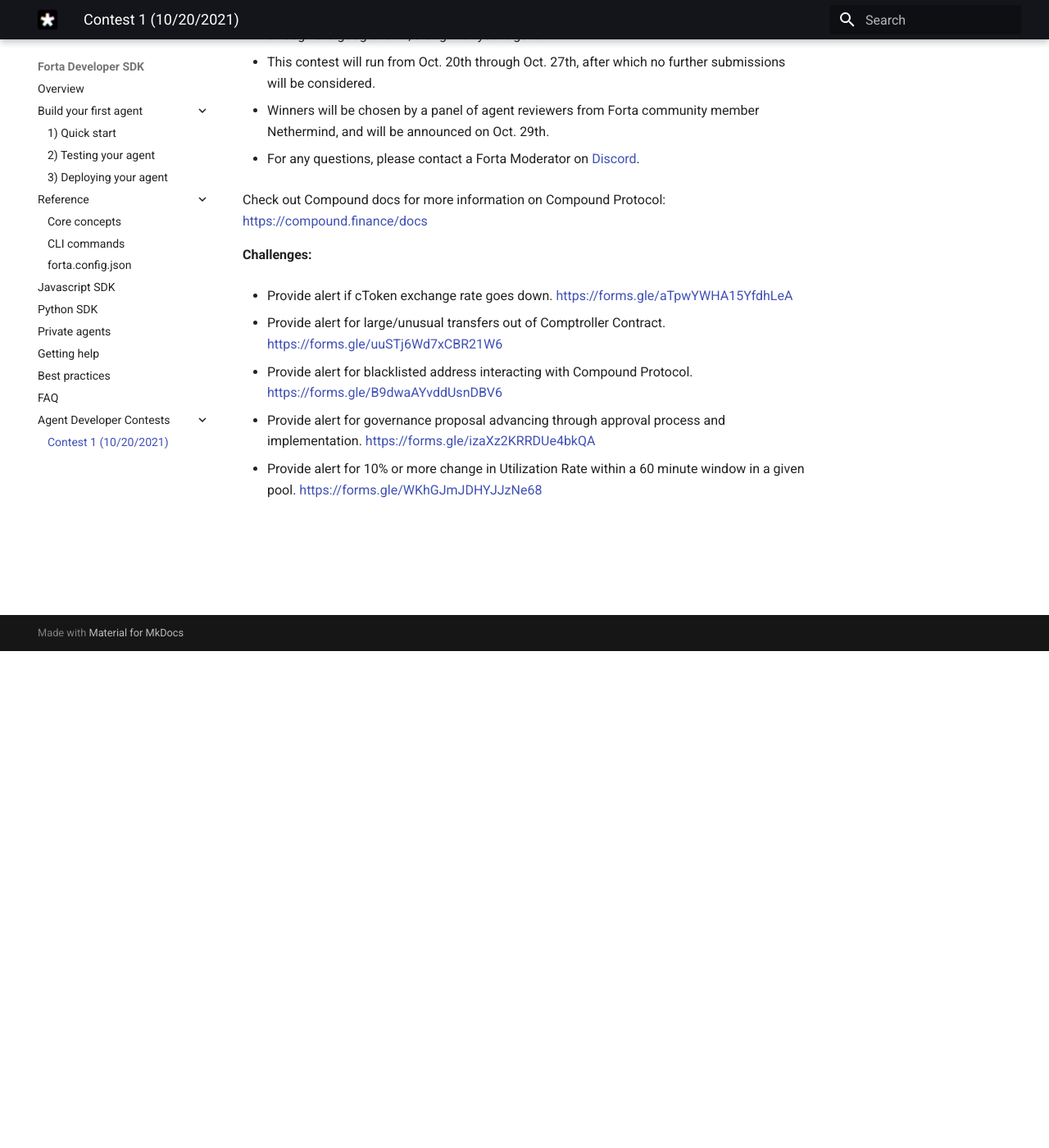
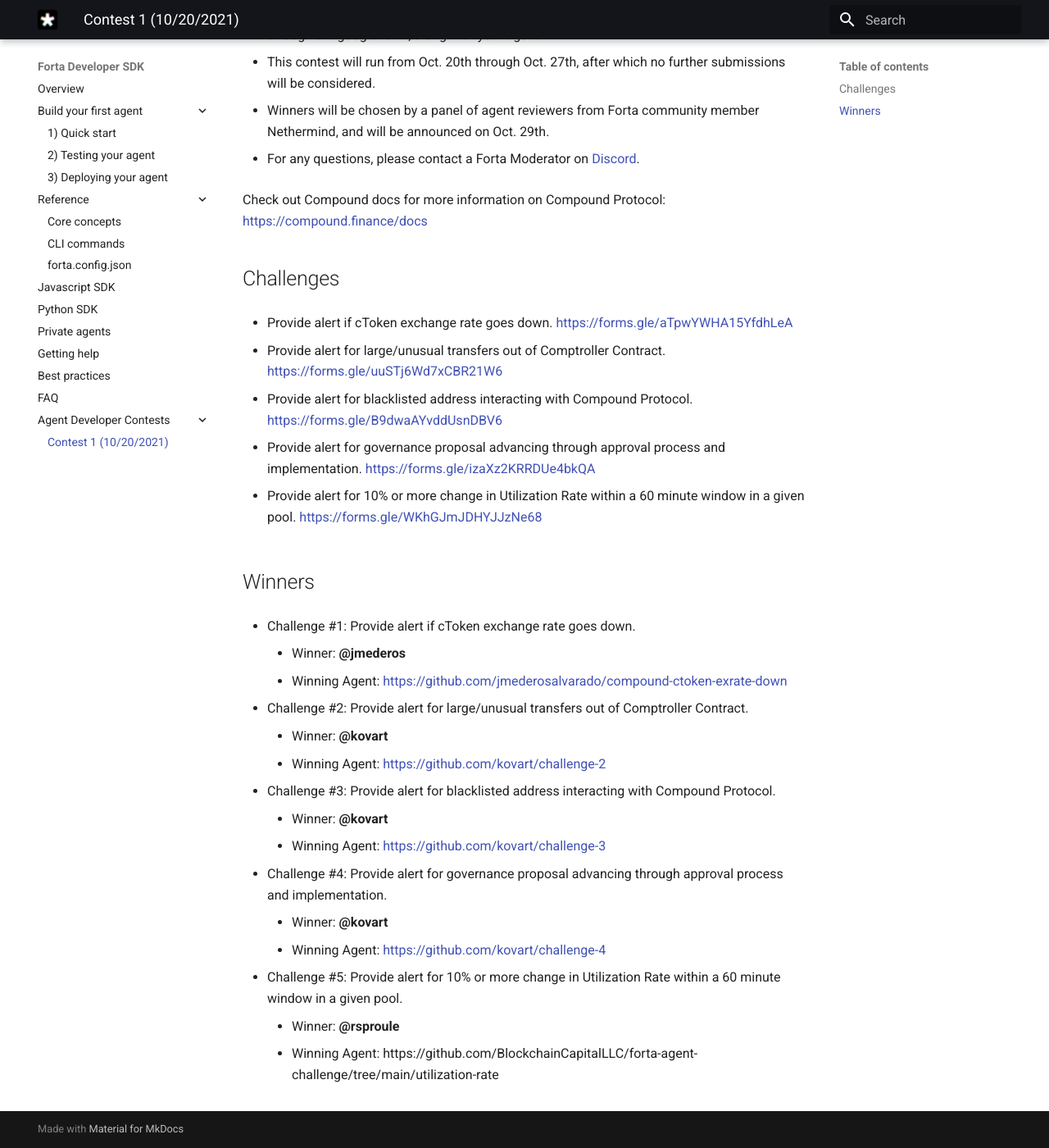
Before and after one commit to forta-network/docs, an MkDocs documentation site: the page built from docs/contest1.md, in a window 1280 px wide and 1400 px high, scrolled down 606 px. Shown: the whole window at 82% size. Built offline with MkDocs 1.6.1 and Material for MkDocs 9.7.7, drawn with Linux system fonts in a browser that asks for light colours.

Commit message:
add contest 1 winners

```diff
--- a/docs/contest1.md
+++ b/docs/contest1.md
@@ -20,7 +20,7 @@
 
 Check out Compound docs for more information on Compound Protocol: [https://compound.finance/docs](https://compound.finance/docs)
 
-**Challenges:**
+## Challenges
 
 - Provide alert if cToken exchange rate goes down. [https://forms.gle/aTpwYWHA15YfdhLeA](https://forms.gle/aTpwYWHA15YfdhLeA)
 
@@ -31,3 +31,25 @@
 - Provide alert for governance proposal advancing through approval process and implementation. [https://forms.gle/izaXz2KRRDUe4bkQA](https://forms.gle/izaXz2KRRDUe4bkQA)
 
 - Provide alert for 10% or more change in Utilization Rate within a 60 minute window in a given pool. [https://forms.gle/WKhGJmJDHYJJzNe68](https://forms.gle/WKhGJmJDHYJJzNe68)
+
+## Winners
+
+- Challenge #1: Provide alert if cToken exchange rate goes down.
+    - Winner: **@jmederos**
+    - Winning Agent: [https://github.com/jmederosalvarado/compound-ctoken-exrate-down](https://github.com/jmederosalvarado/compound-ctoken-exrate-down)
+
+- Challenge #2: Provide alert for large/unusual transfers out of Comptroller Contract.
+    - Winner: **@kovart**
+    - Winning Agent: [https://github.com/kovart/challenge-2](https://github.com/kovart/challenge-2)
+
+- Challenge #3: Provide alert for blacklisted address interacting with Compound Protocol.
+    - Winner: **@kovart**
+    - Winning Agent: [https://github.com/kovart/challenge-3](https://github.com/kovart/challenge-3)
+
+- Challenge #4: Provide alert for governance proposal advancing through approval process and implementation.
+    - Winner: **@kovart**
+    - Winning Agent: [https://github.com/kovart/challenge-4](https://github.com/kovart/challenge-4)
+
+- Challenge #5: Provide alert for 10% or more change in Utilization Rate within a 60 minute window in a given pool.
+    - Winner: **@rsproule**
+    - Winning Agent: https://github.com/BlockchainCapitalLLC/forta-agent-challenge/tree/main/utilization-rate
```
